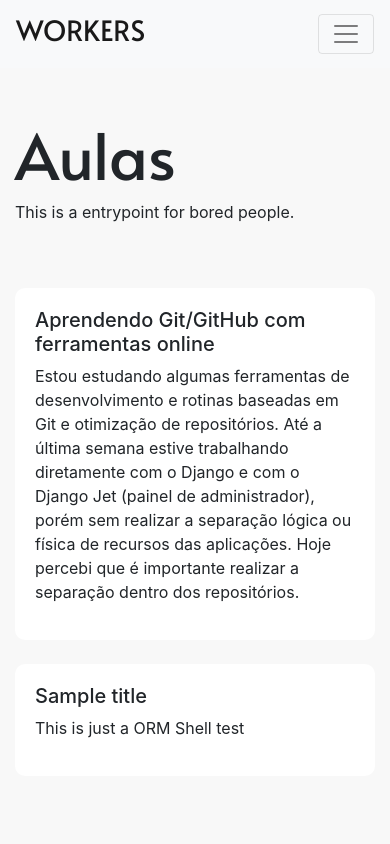
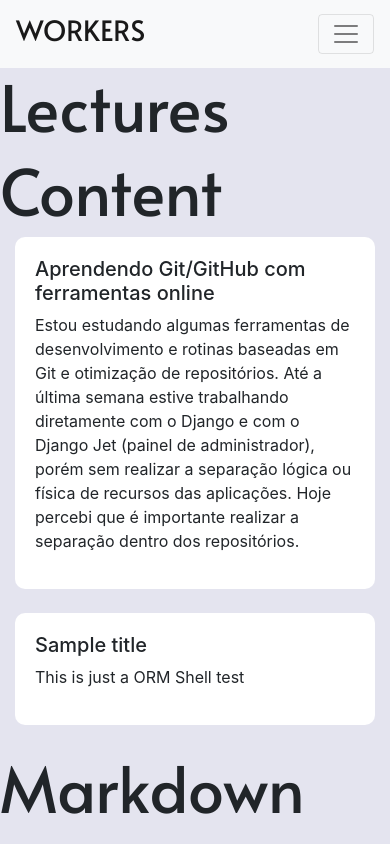
Before and after one commit to gabrieldocs/django-dev-microlearn, a Django app: page / in a window 390 px wide. Run offline with Django 3.2, Linux system fonts and the light colour scheme; data comes from the database, SQL or seed files in the repository; parts of the project's set-up code (start-up, migrations or seed data) failed here and were passed over; some libraries are stand-ins or nearby versions.

Commit message:
Working on the release

```diff
--- a/blog/templates/blog/post_list.html
+++ b/blog/templates/blog/post_list.html
@@ -1,5 +1,5 @@
 <!doctype html>
-<html lang="en">
+<html lang="pt-BR">
   <head>
     <!-- Required meta tags -->
     <meta charset="utf-8">
@@ -30,7 +30,10 @@
             border: none;
         }
         body {
-            background-color: #f8f8f8;
+            background-color: #e4e4ef;
+        }
+        .bg-dark {
+          background-color: #201e45 !important;
         }
         .card {
             border: none !important;
@@ -80,18 +83,13 @@
         </div>
       </nav>
 
+      <div class="row">
+        <div class="col-md-3">
+          <h1> Lectures </h1>
+        </div>
 
-      <section class="container">
-          <div class="row">
-              <div class="col-md-12 mt-5 mb-5">
-                  <h1> Aulas </h1>
-                  <p> This is a entrypoint
-                      for bored people.
-                  </p>
-              </div>
-          </div>
-      </section>
-
+        <div class="col-md-6">
+          <h1> Content </h1>
 
           <section class="container">
             <div class="row">
@@ -109,6 +107,18 @@
         </section>
 
 
+        </div>
+
+        <div class="col-md-3">
+
+          <h1> Markdown </h1>
+
+        </div>
+      </div>
+
+
+
+
 
     <!-- Optional JavaScript -->
     <!-- jQuery first, then Popper.js, then Bootstrap JS -->
```
Lines whose indentation alone changed are shown as unchanged.
